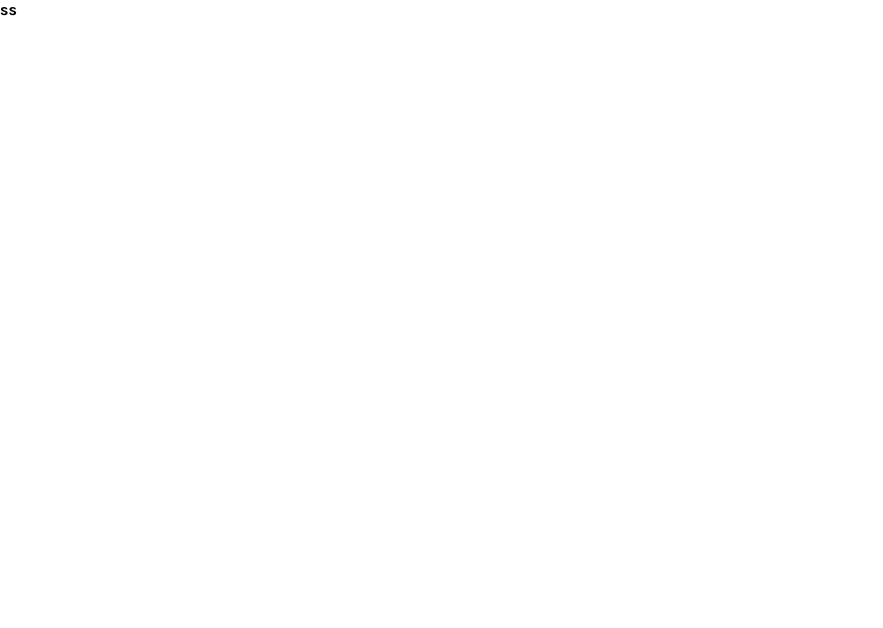
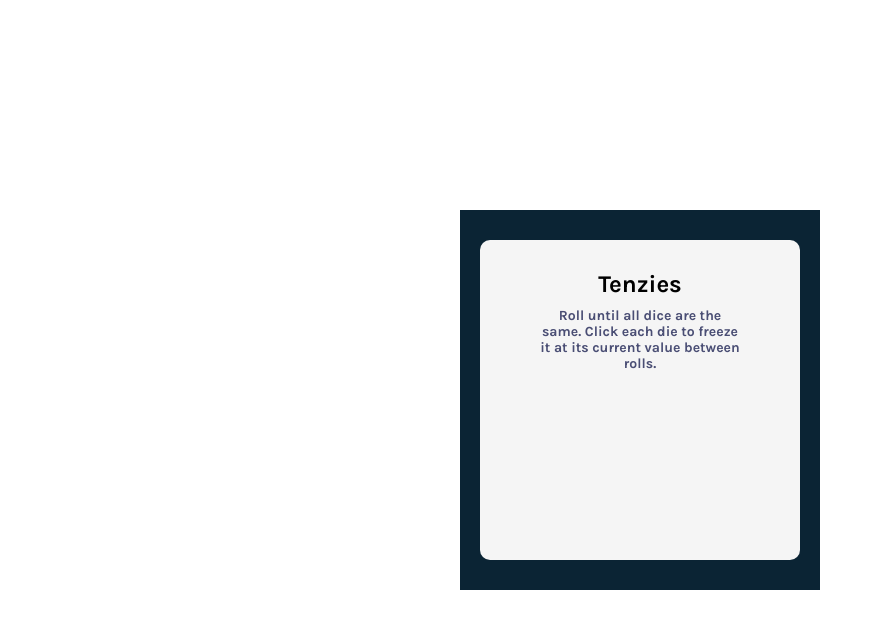
Before and after one commit to el7amrawy/Tenzies, a React (Vite) app: page / in a window 1280 px wide. Shown: the top 628 px of the page, without its empty margins (0-883 px from the left). Built offline with nearby package versions, Linux system fonts and the light colour scheme.

Commit message:
main component

```diff
--- a/src/components/Main.jsx
+++ b/src/components/Main.jsx
@@ -1,5 +1,16 @@
 const Main = () => {
-  return <main>ss</main>;
+  return (
+    <div className="main">
+      <div>
+        <h2>Tenzies</h2>
+        <p>
+          Roll until all dice are the same. Click each die to freeze it at its
+          current value between rolls.
+        </p>
+        <div className="nums"></div>
+      </div>
+    </div>
+  );
 };
 
 export default Main;
--- a/src/index.css
+++ b/src/index.css
@@ -9,3 +9,40 @@
 body {
   font-family: "Karla", sans-serif;
 }
+#root {
+  display: flex;
+  justify-content: center;
+  align-items: center;
+  height: 100vh;
+}
+/*
+* ================ Main ================
+*/
+.main {
+  display: block;
+  display: flex;
+  justify-content: center;
+  align-items: center;
+  width: 360px;
+  height: 380px;
+  background: #0b2434;
+}
+.main > div {
+  width: 320px;
+  height: 320px;
+  background: #f5f5f5;
+  border-radius: 10px;
+  text-align: center;
+}
+.main > div h2 {
+  margin-top: 30px;
+}
+.main > div p {
+  font-weight: 400;
+  font-size: 14px;
+  line-height: 16px;
+  color: #4a4e74;
+  margin: 10px 60px;
+}
+.main > div .nums {
+}
```
